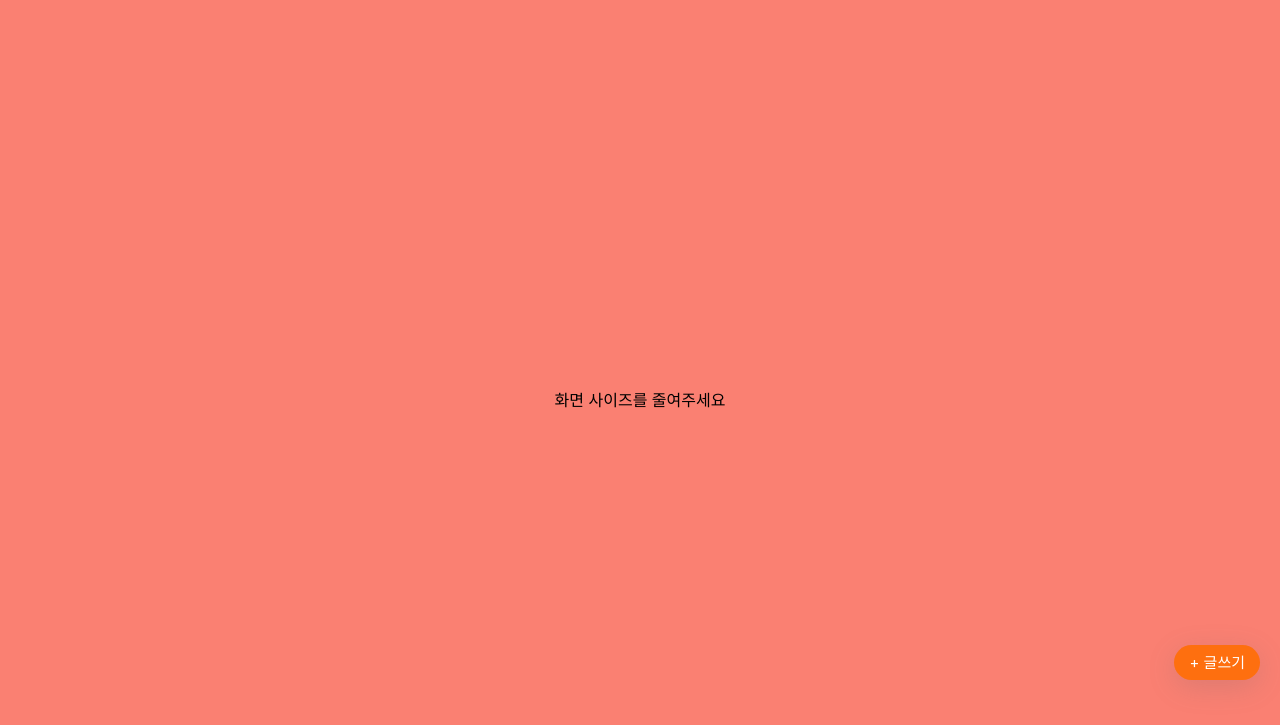
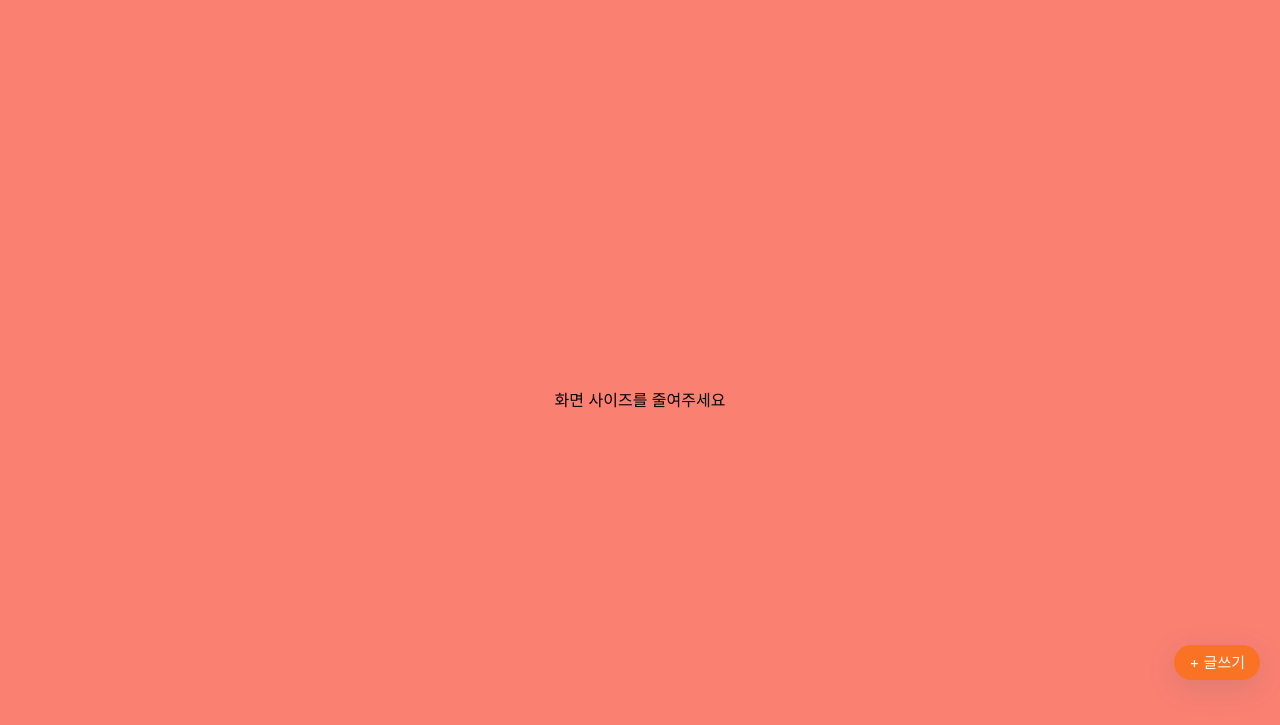
Before and after one commit to tony7401/market-clone, a plain HTML site: page index.html in a window 1280 px wide. In both pictures the pointer is over the element "+ 글쓰기". Shown: the top 725 px of the page. Drawn offline with Linux system fonts and the light colour scheme; a web font is replaced by a local one.

Commit message:
애니메이션 효과추가
잘 보이게

```diff
--- a/css/main.css
+++ b/css/main.css
@@ -57,5 +57,10 @@ main{
     border-radius: 25px;
     font-size: 15px;
     box-shadow: rgba(100, 100, 111, 0.2) 0px 7px 29px 0px;
+    cursor: pointer;
+    transition: all 1s ease-in-out;
+}
 
+.write-btn:hover{
+    background-color: rgba(251,111,15,0.8);
 }
```
